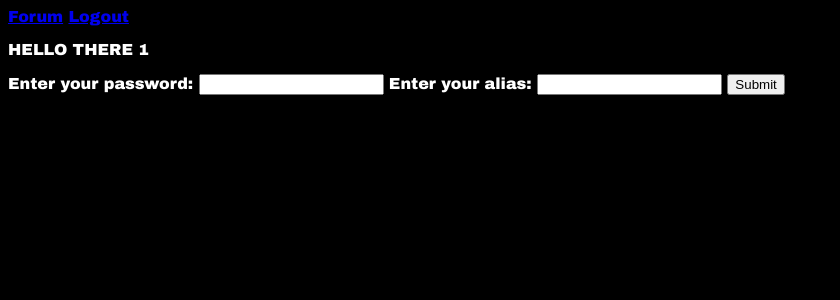
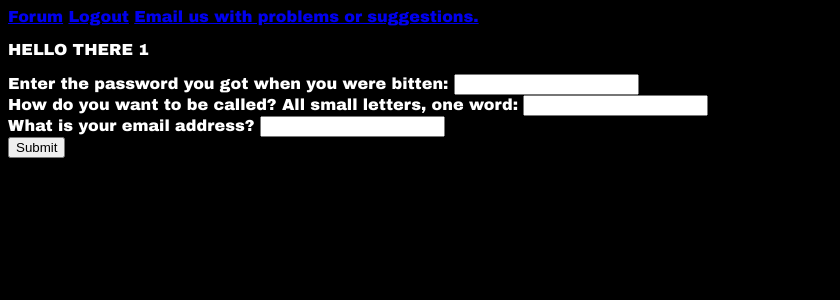
Before and after one commit to jhud/Tango-In-Blood, a Django app: page /team/1/ in a window 1280 px wide. Shown: the top 300 px of the page, without its empty margins (0-840 px from the left). Run offline with Django 3.2, Linux system fonts and the light colour scheme; parts of the project's set-up code (start-up, migrations or seed data) failed here and were passed over.

Commit message:
Added email to signup

```diff
--- a/tango_in_blood/templates/team_view.html
+++ b/tango_in_blood/templates/team_view.html
@@ -6,10 +6,12 @@ HELLO THERE {{team_name}}
 
 <form action="/checkpassword/" method="post">{% csrf_token %}
     <div class="form-group">
-        <label for="id_password">Enter your password:</label>
-        <input class="form-control" id="id_password" name="id_password" value="">
-		<label for="id_username">Enter your alias:</label>
-		<input class="form-control" id="id_username" name="id_username" value="">
+        <label for="id_password">Enter the password you got when you were bitten:</label>
+        <input class="form-control" id="id_password" name="id_password" value=""><br>
+		<label for="id_username">How do you want to be called? All small letters, one word:</label>
+		<input class="form-control" id="id_username" name="id_username" value=""><br>
+		<label for="id_email">What is your email address?</label>
+		<input class="form-control" id="id_email" name="id_email" value=""><br>
 		<input type="submit" value="Submit">
 </form>
 
--- a/tango_in_blood/templates/tib_base.html
+++ b/tango_in_blood/templates/tib_base.html
@@ -4,6 +4,7 @@
 
 <a href="/forum/">Forum</a>
 <a href="/logout/">Logout</a>
+<a href="mailto:abenteuerritter@gmail.com">Email us with problems or suggestions.</a>
 <p>
 
 {% block contents %}
--- a/tango_in_blood_app/views.py
+++ b/tango_in_blood_app/views.py
@@ -30,7 +30,7 @@ def checkpassword(request):
     elif User.objects.filter(username__exact=new_username).exists():
         return HttpResponse("That username is taken!")
     else:
-        user = User.objects.create_user(new_username, password="vampire")
+        user = User.objects.create_user(new_username, password="vampire", email=request.POST['id_email'])
         user_profile = user.get_profile()
         user_profile.converted_by = biter
         user_profile.save()
```
